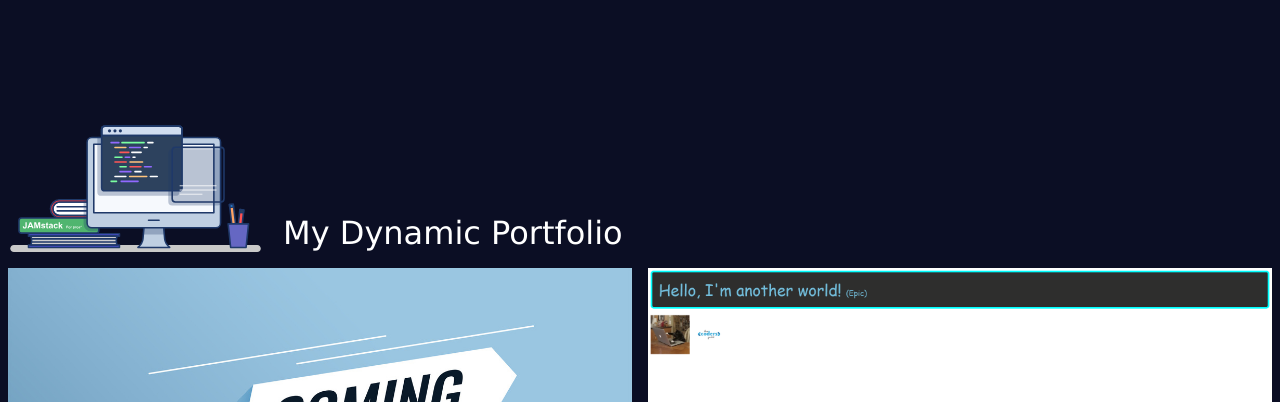
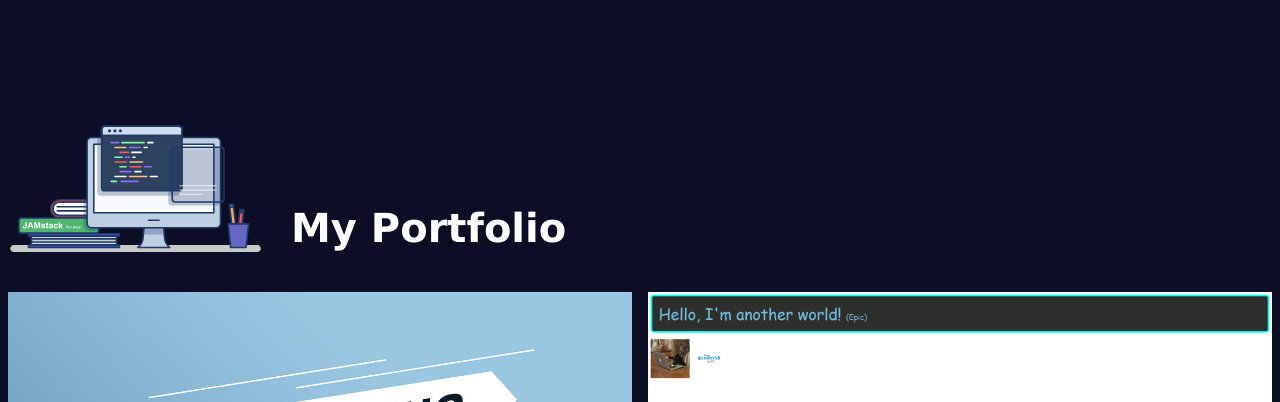
Before and after one commit to DbalionisLoader/coders-portfolio, an Eleventy site: page index.njk in a window 1280 px wide. Shown: the part 870-1272 px from the top of the page. Built offline with nearby package versions, Linux system fonts and the light colour scheme; Eleventy itself is replaced by a stand-in of ours; files that its build step writes are made by us from their sources.

Commit message:
Change portfolio header style

```diff
--- a/_includes/base.njk
+++ b/_includes/base.njk
@@ -37,7 +37,6 @@ title: Portfolio
               <li class="nav-item px-lg-3 ">
                 <a class="nav-link" href="/" aria-current="page">Blog</a>
               </li>
-              {#   border border-info rounded#}
               <li class="nav-contact-lg nav-item px-lg-3 ms-lg-3">
                 <a class="nav-link ">Contact</a>
               </li>
@@ -70,13 +69,15 @@ title: Portfolio
 
 
   <section class="porfolio-wrapper">
-    <div id="porfolio-header" class="d-flex">
+    <div id="porfolio-header" class="d-flex flex-lg-row flex-sm-column">
       <div> <img src = "../images/JamProgram3.svg" style="height: 140px"  alt="My Happy SVG"/></div>
-      <div class="d-flex align-items-end ps-3">
-      <h2>My Dynamic Portfolio</h2>
+      <div class="d-flex align-items-end ps-lg-4 pt-sm-2 portf-header">
+      <h1>My Portfolio</h1>
       </div>
+
     </div>
-      <div class="project-wrapper">
+
+      <div class="project-wrapper mt-4">
        {{ content | safe }}
       </div>
         <div class="container p-4">
--- a/css/style.css
+++ b/css/style.css
@@ -133,8 +133,11 @@ li{
 }
 
 /*===== Flex porfolio boxes =====*/
-
-
+.portf-header h1{
+font-size: 2.5rem;
+font-weight: 600;
+line-height: 1.2em;
+}
 .porfolio-wrapper {
     width: 1420px;
     max-width: 100%; /*This line contains the wrapper content within the window then resizing*/
```
